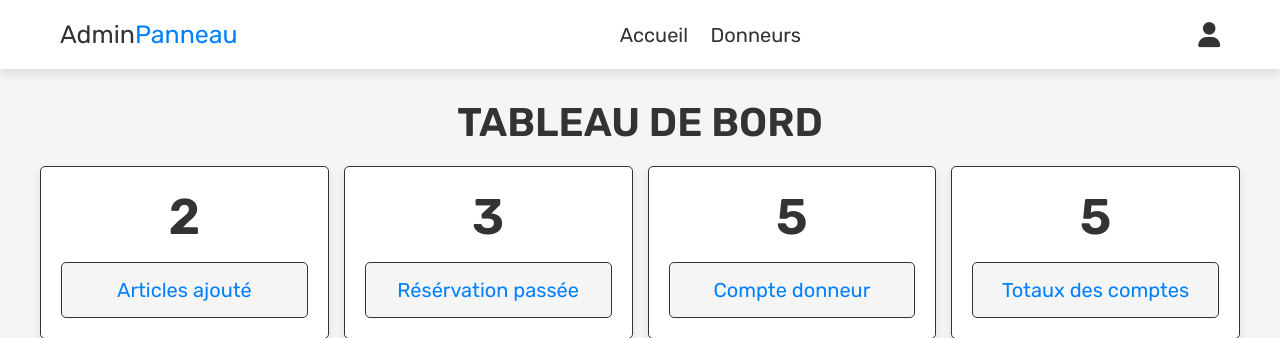
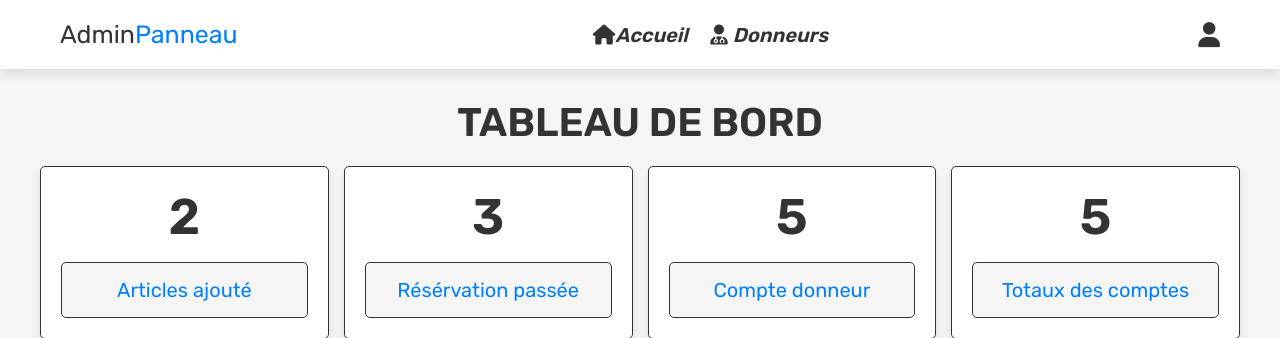
Before and after one commit to chouroukA50/Djilani_chourouk_Bousba_rania-, a PHP site: page /admin_page.php in a window 1280 px wide. Shown: the top 338 px of the page. Run offline with PHP 8.4, Linux system fonts and the light colour scheme; data comes from the database, SQL or seed files in the repository.

Commit message:
Update admin_header.php

```diff
--- a/admin_header.php
+++ b/admin_header.php
@@ -18,8 +18,8 @@ if(isset($message)){
       <a href="admin_page.php" class="logo">Admin<span>Panneau</span></a>
 
       <nav class="navbar">
-         <a href="admin_page.php">Accueil</a>
-         <a href="admin_users.php">Donneurs</a>
+         <a href="admin_page.php"class="fa-solid fa-house"><i>Accueil</i> </a>
+         <a href="admin_users.php" class="fa fa-user-md"> <i> Donneurs</i></a>
 
       </nav>
 
```
